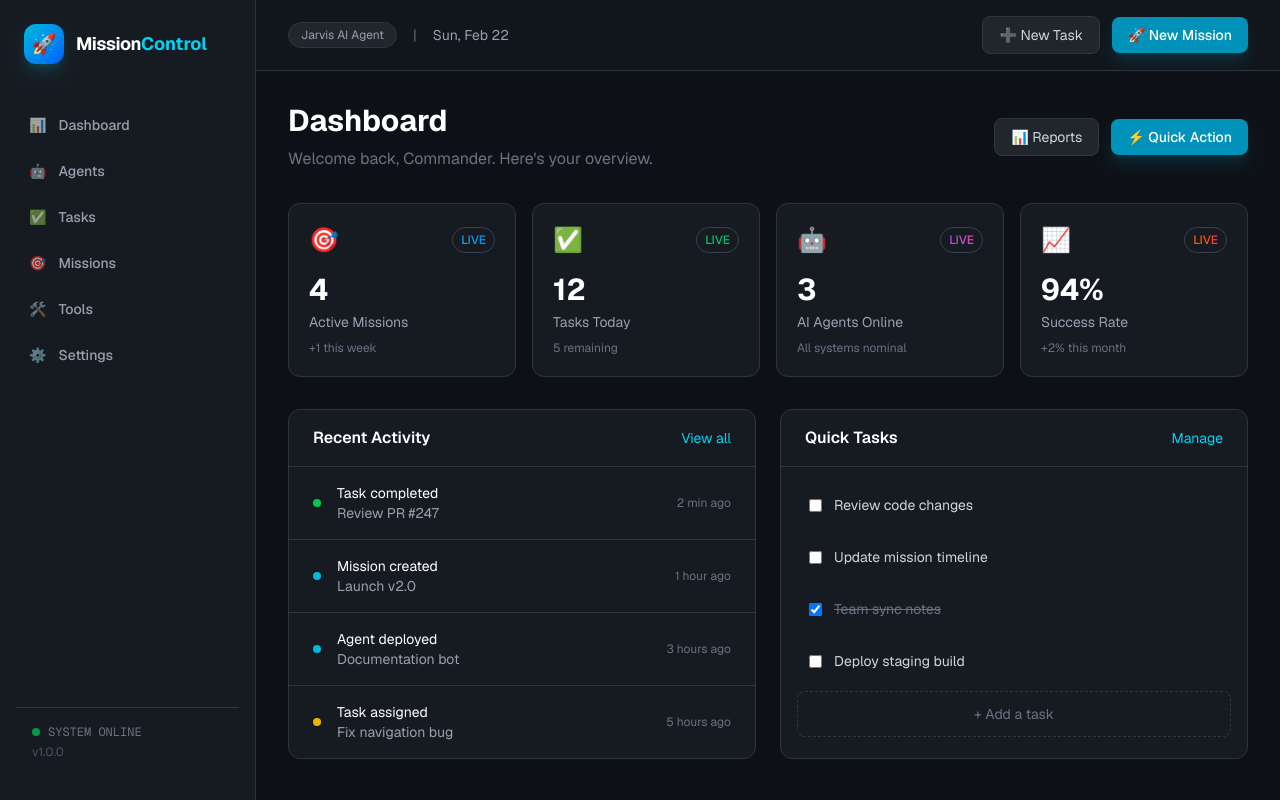
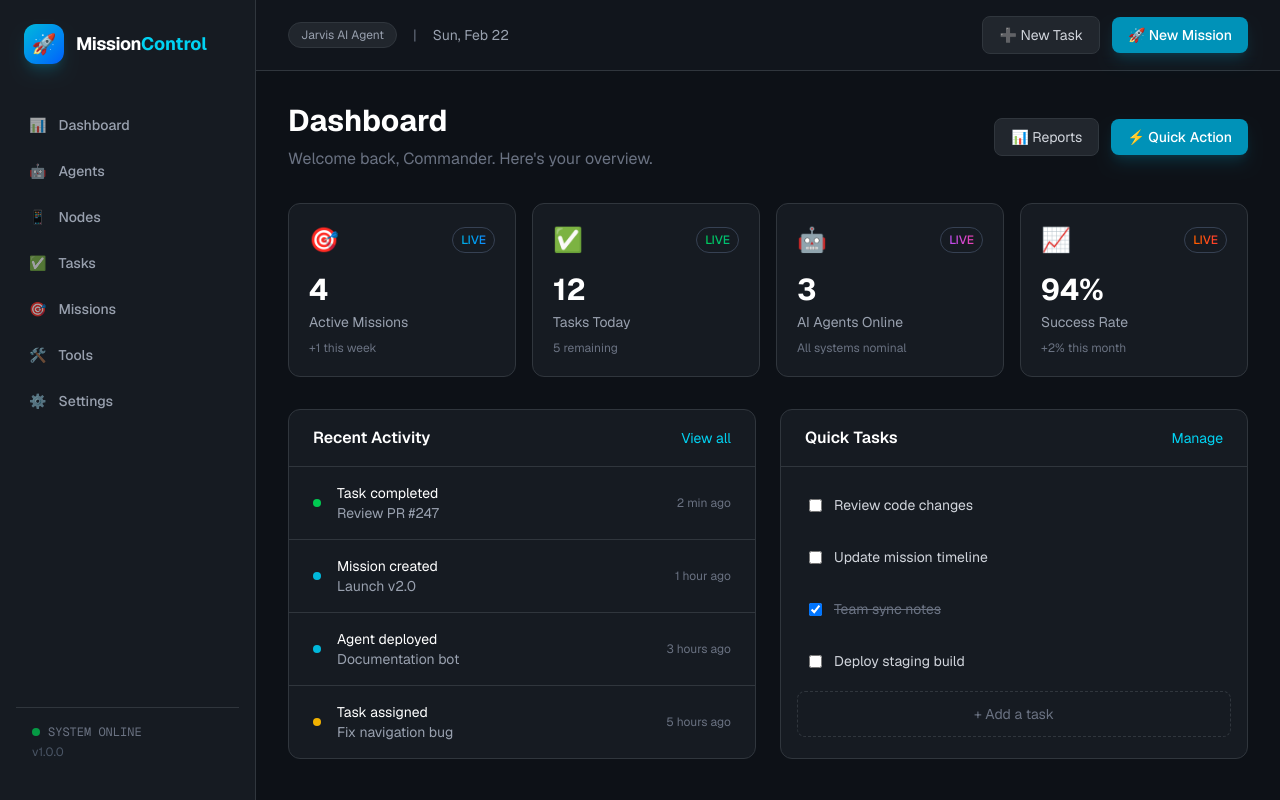
Before and after one commit to alberto-projects26/projects, a Next.js app: page / in a window 1280 px wide. Built offline with nearby package versions, Linux system fonts and the light colour scheme.

Commit message:
Add Nodes link to sidebar navigation

```diff
--- a/src/app/layout.tsx
+++ b/src/app/layout.tsx
@@ -20,6 +20,7 @@ export const metadata: Metadata = {
 const navItems = [
   { label: "📊 Dashboard", href: "/" },
   { label: "🤖 Agents", href: "/agents" },
+  { label: "📱 Nodes", href: "/nodes" },
   { label: "✅ Tasks", href: "/tasks" },
   { label: "🎯 Missions", href: "/missions" },
   { label: "🛠️ Tools", href: "/tools" },
```
